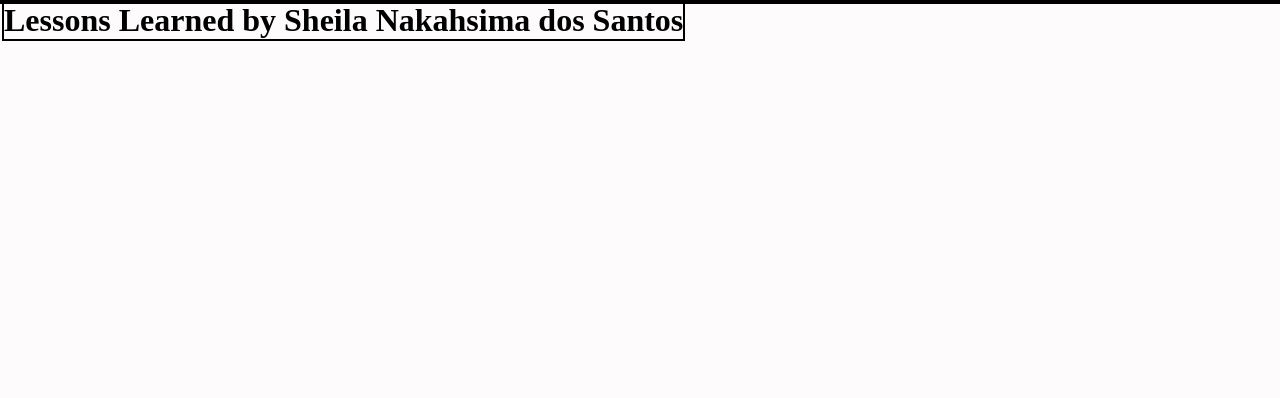
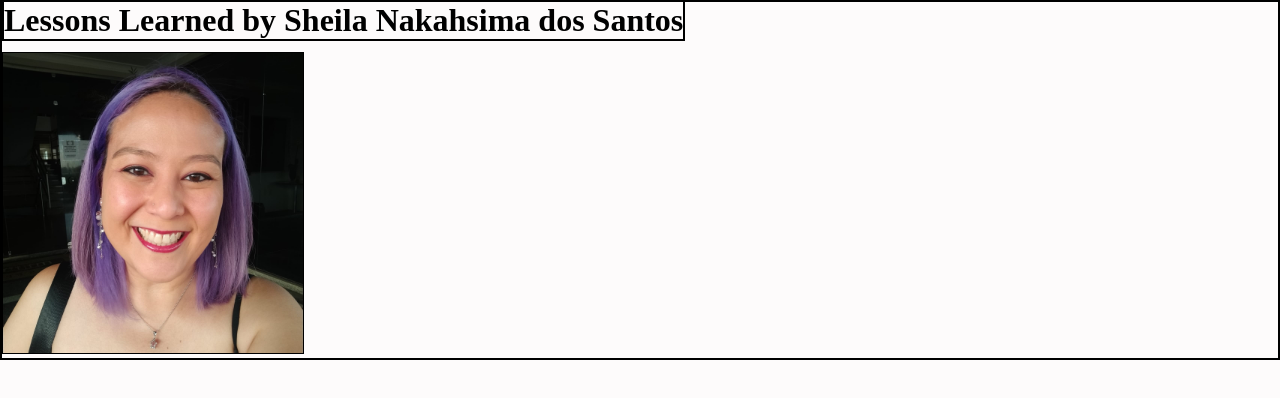
Before and after one commit to SheilaNS/project-lessons-learned, a website: page index.html in a window 1280 px wide. Drawn offline with Linux system fonts and the light colour scheme.

Commit message:
Requisito 3 OK

```diff
--- a/index.html
+++ b/index.html
@@ -11,6 +11,7 @@
     <header id="cabecalho">
         <h1 id="titulo">Lessons Learned by Sheila Nakahsima dos Santos</h1>
     </header>
+    <img src="/images/eu.jpeg" id="minha_foto" alt="Minha Foto">
 
 </body>
 </html>
--- a/style.css
+++ b/style.css
@@ -15,3 +15,9 @@ body {
 #titulo {
 
 }
+
+#minha_foto {
+    width: 300px;
+    position: relative;
+    margin-top: 50px;
+}
```
Also changed, not shown: images/eu.jpeg (added).
